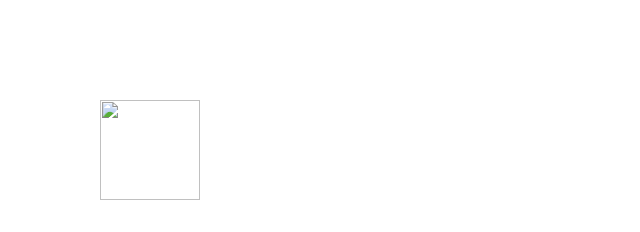
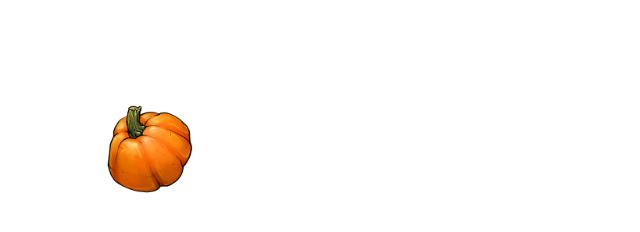
Before and after one commit to duyi0518/Elastic-ball, a plain HTML site: page index.html in a window 1280 px wide. Shown: the whole page, without its empty margins (0-640 px from the left). Drawn offline with Linux system fonts and the light colour scheme.

Commit message:
Update index.html

```diff
--- a/index.html
+++ b/index.html
@@ -35,7 +35,7 @@
 </head>
 <body>
 <div id="box">
-    <img src="img/10.png">
+    <img src="10.png">
 </div>
 </body>
 </html>
```
